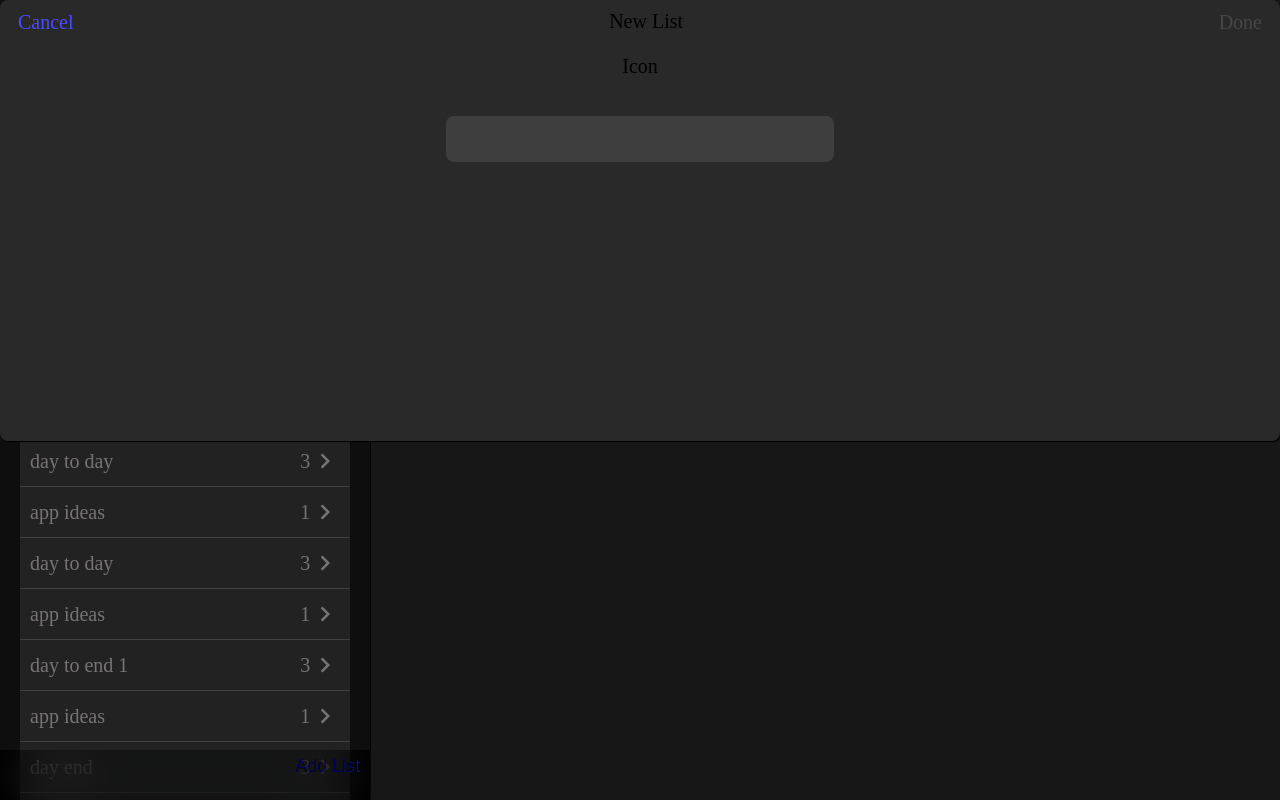
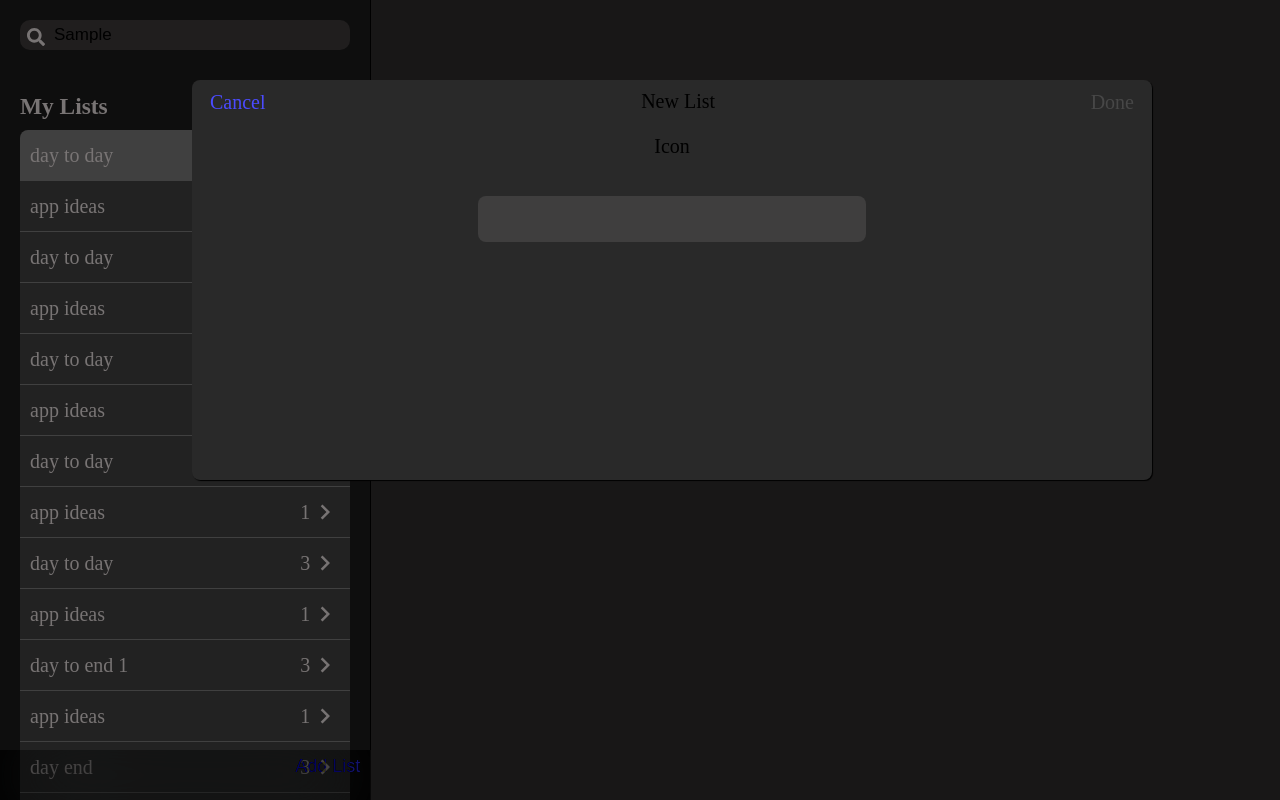
Before and after one commit to areyouno/reminder-app, a React (Create React App) app: page / in a window 1280 px wide. Both pictures are taken after typing "Sample" into the empty fields and a click on the button "Add List". Built offline with nearby package versions, Linux system fonts and the light colour scheme.

Commit message:
edit: modal, reminder footer, transition off for desktop

```diff
--- a/src/components/Navigation/SideBar/SideBar.js
+++ b/src/components/Navigation/SideBar/SideBar.js
@@ -18,7 +18,6 @@ const SideBar = props => {
        const [filteredReminders, setFilteredReminders] = useState([]);
        const [isOpen, setIsOpen] = useState(false);
        // const sidebarRef = useRef();
-
 
        useEffect(() => {
               reminderListHandler();
@@ -62,7 +61,7 @@ const SideBar = props => {
 
        const onReturnToListsHandler = () => {
               setIsOpen(false);
-       }
+       };
 
        const tdList = props.todoList.map((item, index) => {
               return (
@@ -79,16 +78,23 @@ const SideBar = props => {
 
        const addListFooter = (
               <div className={styles.footer}>
-              {/* <div className={`${styles.footer} ${isOpen ? styles['footer--hide'] : ""}`}> */}
+                     {/* <div className={`${styles.footer} ${isOpen ? styles['footer--hide'] : ""}`}> */}
                      <button className={styles.footer__btn} onClick={showAddListHandler}>
                             Add List
                      </button>
               </div>
        );
 
-       let reminders = <Reminder reminderListIndex={itemId} show={isOpen} returnHandler={onReturnToListsHandler}/>;
+       let reminders = <Reminder reminderListIndex={itemId} show={isOpen} returnHandler={onReturnToListsHandler} />;
        if (inputFieldValue) {
-              reminders = <ReminderSearch rList={filteredReminders} searchVal={inputFieldValue} show={isOpen} returnHandler={onReturnToListsHandler}/>;
+              reminders = (
+                     <ReminderSearch
+                            rList={filteredReminders}
+                            searchVal={inputFieldValue}
+                            show={isOpen}
+                            returnHandler={onReturnToListsHandler}
+                     />
+              );
        }
 
        const modal = (
@@ -100,7 +106,7 @@ const SideBar = props => {
        return (
               <Ox>
                      <div className={styles.sidebar}>
-                     {/* <div className={`${styles.sidebar} ${isOpen ? styles['sidebar--hide'] : ""}`}> */}
+                            {/* <div className={`${styles.sidebar} ${isOpen ? styles['sidebar--hide'] : ""}`}> */}
                             <div className={styles.sidebar__search}>
                                    <FaSearch className={styles.sidebar__icon}></FaSearch>
                                    <input
@@ -114,8 +120,8 @@ const SideBar = props => {
                             {tdList}
                      </div>
                      {addListFooter}
+                     {reminders}
                      {isAdding ? modal : null}
-                     {reminders}
               </Ox>
        );
 };
--- a/src/components/Navigation/SideBar/SideBar.module.scss
+++ b/src/components/Navigation/SideBar/SideBar.module.scss
@@ -12,10 +12,10 @@
        padding-bottom: 53px;
 }
 
-.sidebar.sidebar--hide {
-       margin-left: -395px;
-       transition: margin-left 0.3s;
-}
+// .sidebar.sidebar--hide {
+//        margin-left: -395px;
+//        transition: margin-left 0.3s;
+// }
 
 .sidebar > div:nth-of-type(2) {
        border-top-left-radius: 8px;
@@ -77,25 +77,24 @@
 }
 
 .footer {
-       // width: inherit;
        width: 100%;
        max-width: 390px;
        height: 50px;
        position: absolute;
        bottom: 0;
        left: 0;
-       -webkit-backdrop-filter: blur(20px);
-       backdrop-filter: blur(20px);
+       -webkit-backdrop-filter: blur(40px);
+       backdrop-filter: blur(40px);
        margin: 0;
        transition: margin 0.3s;
        background: #1d1c1c;
        mix-blend-mode: difference;
 }
 
-.footer.footer--hide {
-       margin-left: -395px;
-       transition: margin-left 0.3s;
-}
+// .footer.footer--hide {
+//        margin-left: -395px;
+//        transition: margin-left 0.3s;
+// }
 
 .footer__btn {
        font-size: 0.9rem;
--- a/src/components/Reminder/Reminder.module.css
+++ b/src/components/Reminder/Reminder.module.css
@@ -10,21 +10,6 @@
        transition: margin-left 0.3s;
 }
 
-@media (min-width: 500px) {
-       .reminder-container {
-              position: relative;
-              min-width: 251px;
-              padding: 0.5rem 0 0 0.6rem;
-              margin-left: 29%;
-              z-index: 1;
-       }
-
-       .reminder__footer {
-              margin-left: 29%;
-              z-index: 1;
-       }
-}
-
 .reminder-container.container--show {
        margin: 0;
        transition: margin 0.3s;
@@ -33,14 +18,6 @@
 .container-btn-navigate-before {
        padding: 6px 8px 6px 0px;
 }
-
-/* @media (min-width: 500px){
-.reminder-container {
-       position: relative;
-       padding: 0.5rem 0 0 0.6rem;
-
-}
-} */
 
 .reminder__btn-lists {
        border: none;
@@ -115,15 +92,15 @@
 .reminder__footer {
        width: 100vw;
        height: 50px;
-       background-color: #312f2f;
        position: absolute;
        bottom: 0;
        right: 0;
-       -webkit-backdrop-filter: blur(10px);
-       backdrop-filter: blur(10px);
-       z-index: 2;
+       -webkit-backdrop-filter: blur(40px);
+       backdrop-filter: blur(40px);
        margin-left: 395px;
        transition: margin-left 0.3s;
+       z-index: 2;
+       background: #312f2f;
 }
 
 .reminder__footer.footer--show {
@@ -156,3 +133,26 @@
 .hide {
        display: none;
 }
+
+@media (min-width: 500px) {
+       .reminder-container {
+              position: relative;
+              min-width: 251px;
+              padding: 0.5rem 0 0 0.6rem;
+              margin-left: 29%;
+              z-index: 1;
+       }
+
+       .reminder-container.container--show {
+              margin-left: 29%;
+       }
+
+       .reminder__footer {
+              margin-left: 29%;
+              z-index: 1;
+       }
+
+       .reminder__footer.footer--show {
+              margin-left: 29%;
+       }
+}
--- a/src/components/UI/Modal/Modal.module.css
+++ b/src/components/UI/Modal/Modal.module.css
@@ -1,20 +1,27 @@
 .Modal {
-       /* position: fixed; */
-       position:relative;
+       width: 100%;
+       height: 100%;
+       position: fixed;
        z-index: 500;
        background-color: #292929;
        box-shadow: 1px 1px 1px black;
        border-radius: 8px;
        padding: 10px 12px;
-       /* top: 2rem; */
-       /* left: 50%; */
-       /* margin-left: -20rem; */
-       width: 100%;
-       height: 100%;
-       /* width: 40rem; */
-       /* height: 20rem; */
-       /* box-sizing: border-box; */
+       top: 0;
+       left: 0;
        transition: opacity 0.3s ease-out;
+}
+
+@media (min-width: 500px) {
+       .Modal {
+              position: fixed;
+              width: 75%;
+              height: 50%;
+              z-index: 500;
+              top: 10%;
+              left: 15%;
+              transition: opacity 0.3s ease-out;
+       }
 }
 
 .Loading {
@@ -22,10 +29,3 @@
        border: none;
        box-shadow: none;
 }
-
-/* @media (min-width: 600px) {
-  .Modal {
-    width: 500px;
-    left: calc(50% - 250px);
-  }
-} */
```
